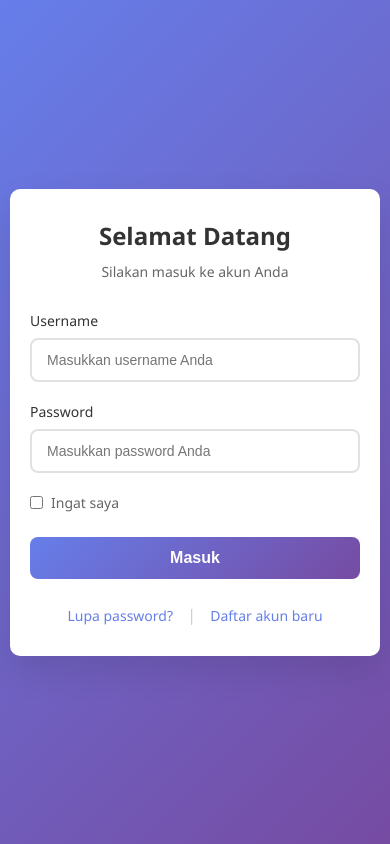
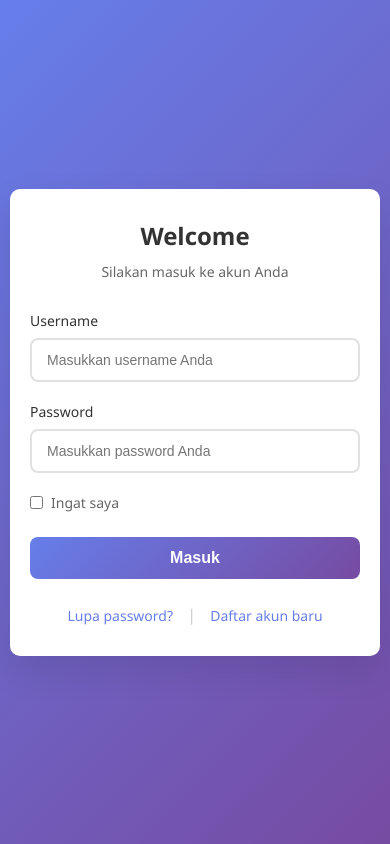
Before and after one commit to brambrc/example-html-git-testing, a plain HTML site: page index.html in a window 390 px wide. Drawn offline with Linux system fonts and the light colour scheme.

Commit message:
Add login homepage with responsive design
- Create index.html as main homepage with login form
- Update style.css with comprehensive styling for login page
- Add modern gradient background and smooth animations
- Implement responsive design for mobile compatibility
- Include README.md with complete project documentation
- Support Indonesian language throughout the interface

```diff
--- a/index.html
+++ b/index.html
@@ -9,7 +9,7 @@
 <body>
     <div class="login-container">
         <div class="login-box">
-            <h2>Selamat Datang</h2>
+            <h2>Welcome</h2>
             <p class="subtitle">Silakan masuk ke akun Anda</p>
 
             <form class="login-form">
```
